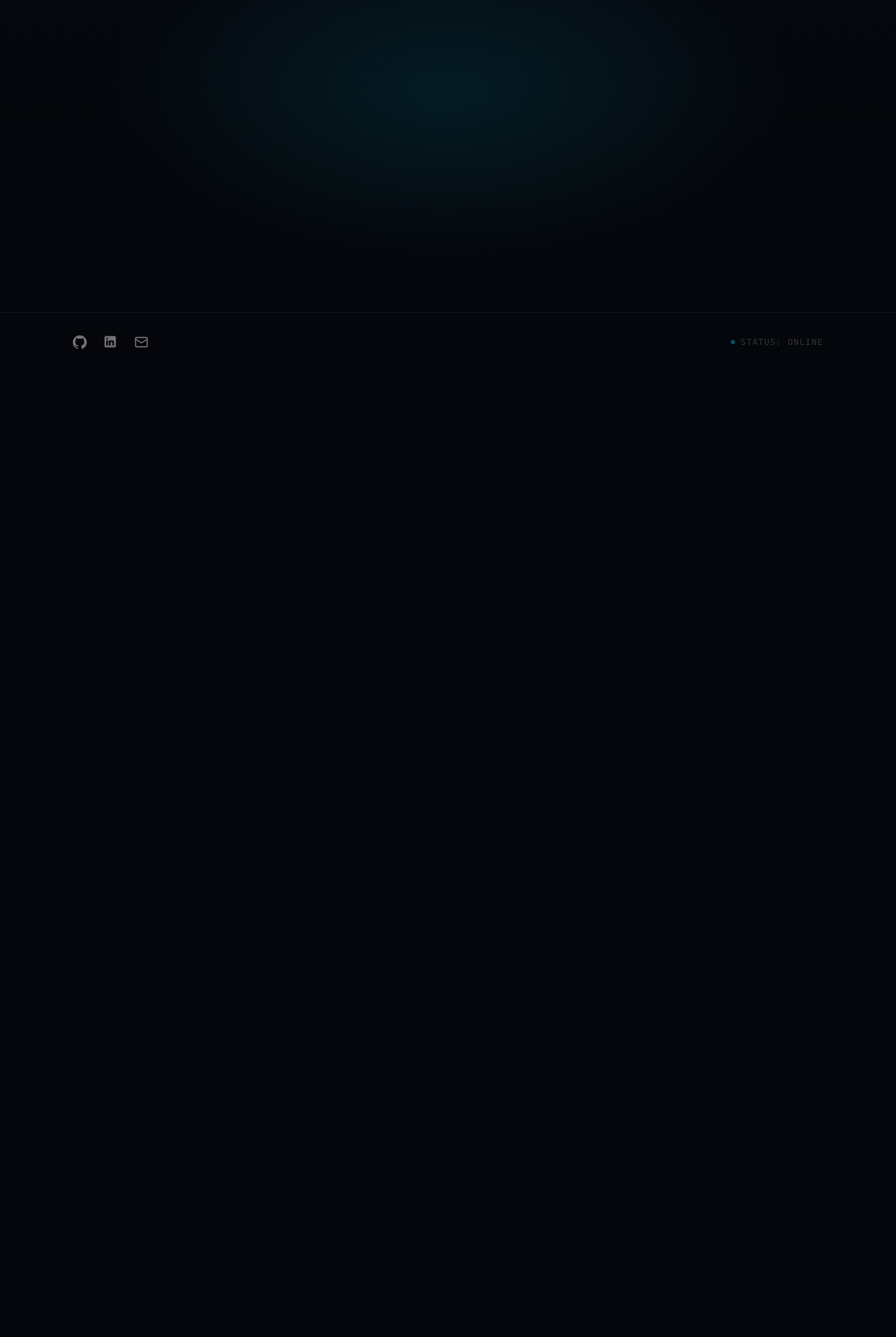
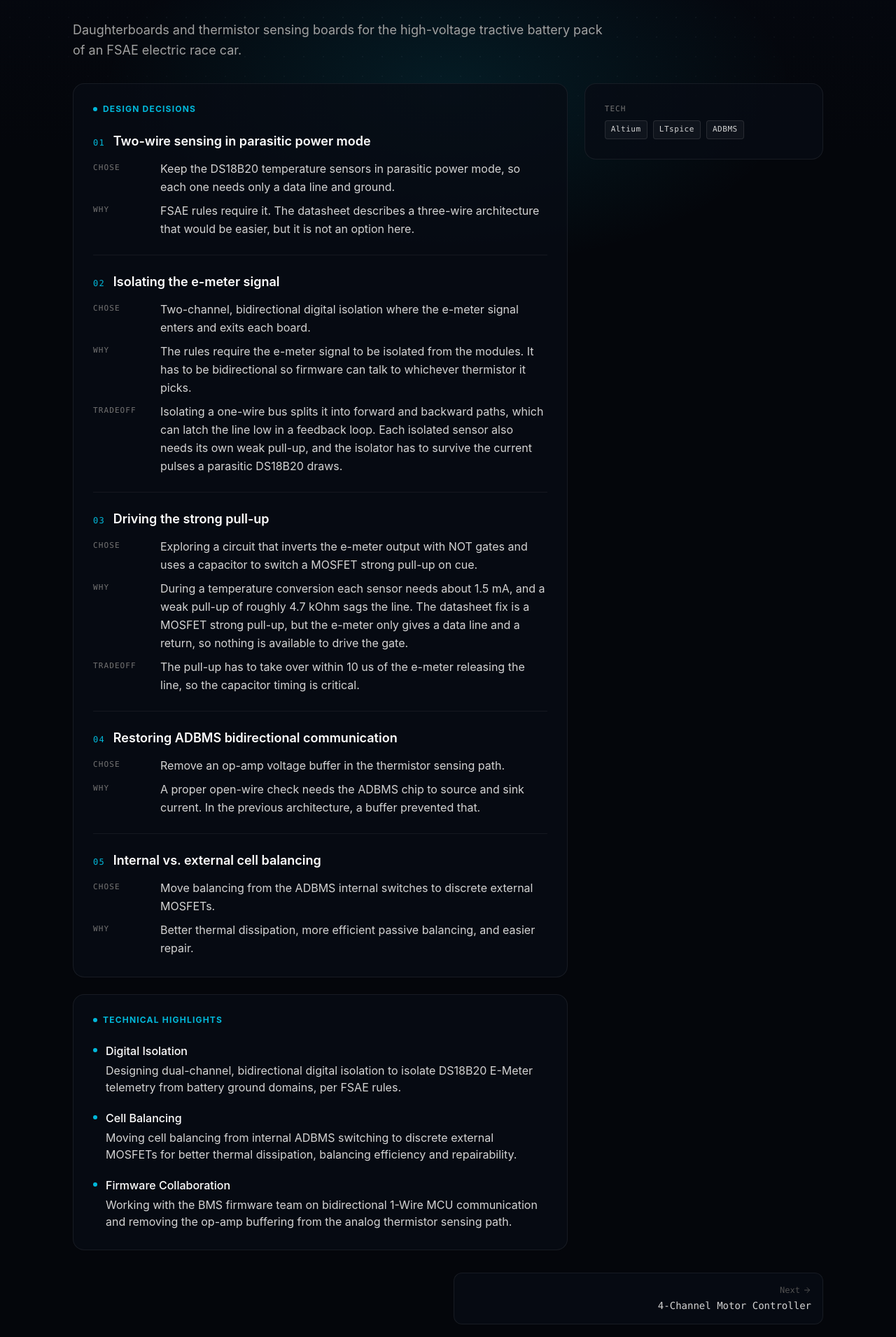
Before and after one commit to mofeomolade/mofeomolade.github.io, a React (Vite) app: page /projects/battery-pack-boards in a window 1280 px wide. Before the commit this address had no page. Shown: the part 269-2180 px from the top of the page at 70% size. Before the commit the page ends 800 px from the top, so only its background shows below. Built offline with nearby package versions, Linux system fonts and the light colour scheme.

Commit message:
Added a design choices section for each project

```diff
--- a/src/data/content.js
+++ b/src/data/content.js
@@ -88,16 +88,79 @@ export const gallery = [
 ];
 
 /*
+ * Project fields: `decisions` (optional) is the main story on a project page:
+ *   { title, chose, why, tradeoff? }. `highlights` stay as the supporting technical detail.
+ *
  * Gallery item: { src, alt, type: 'photo' | 'light' | 'dark', wide?: boolean }
  *  photo = cropped cover image, light/dark = diagram on a light/dark backing
  */
 export const projects = [
+  {
+    id: 'battery-pack-boards',
+    title: 'Battery Module & Thermistor Boards',
+    heading: 'Battery Module & Thermistor Boards',
+    status: 'In progress',
+    desc: 'Daughterboards and thermistor sensing boards for the high-voltage tractive battery pack of an FSAE electric race car.',
+    tech: ['Altium', 'LTspice', 'ADBMS',],
+    decisions: [
+      {
+        title: "Two-wire sensing in parasitic power mode",
+        chose: "Keep the DS18B20 temperature sensors in parasitic power mode, so each one needs only a data line and ground.",
+        why: "FSAE rules require it. The datasheet describes a three-wire architecture that would be easier, but it is not an option here.",
+      },
+      {
+        title: "Isolating the e-meter signal",
+        chose: "Two-channel, bidirectional digital isolation where the e-meter signal enters and exits each board.",
+        why: "The rules require the e-meter signal to be isolated from the modules. It has to be bidirectional so firmware can talk to whichever thermistor it picks.",
+        tradeoff: "Isolating a one-wire bus splits it into forward and backward paths, which can latch the line low in a feedback loop. Each isolated sensor also needs its own weak pull-up, and the isolator has to survive the current pulses a parasitic DS18B20 draws.",
+      },
+      {
+        title: "Driving the strong pull-up",
+        chose: "Exploring a circuit that inverts the e-meter output with NOT gates and uses a capacitor to switch a MOSFET strong pull-up on cue.",
+        why: "During a temperature conversion each sensor needs about 1.5 mA, and a weak pull-up of roughly 4.7 kOhm sags the line. The datasheet fix is a MOSFET strong pull-up, but the e-meter only gives a data line and a return, so nothing is available to drive the gate.",
+        tradeoff: "The pull-up has to take over within 10 us of the e-meter releasing the line, so the capacitor timing is critical.",
+      },
+      {
+        title: "Restoring ADBMS bidirectional communication",
+        chose: "Remove an op-amp voltage buffer in the thermistor sensing path.",
+        why: "A proper open-wire check needs the ADBMS chip to source and sink current. In the previous architecture, a buffer prevented that.",
+      },
+      {
+        title: "Internal vs. external cell balancing",
+        chose: "Move balancing from the ADBMS internal switches to discrete external MOSFETs.",
+        why: "Better thermal dissipation, more efficient passive balancing, and easier repair.",
+      },
+    ],
+    highlights: [
+      ['Digital Isolation', 'Designing dual-channel, bidirectional digital isolation to isolate DS18B20 E-Meter telemetry from battery ground domains, per FSAE rules.'],
+      ['Cell Balancing', 'Moving cell balancing from internal ADBMS switching to discrete external MOSFETs for better thermal dissipation, balancing efficiency and repairability.'],
+      ['Firmware Collaboration', 'Working with the BMS firmware team on bidirectional 1-Wire MCU communication and removing the op-amp buffering from the analog thermistor sensing path.'],
+    ],
+    gallery: [],
+  },
   {
     id: 'motor-controller',
     title: '4-Channel Motor Controller',
     heading: 'Custom 4-Channel Motor Controller',
     desc: 'Custom 4-channel motor controller PCB with 150W continuous power and CAN communication.',
     tech: ['Teensy 4.1', 'Altium', 'C++'],
+    decisions: [
+      {
+        title: "Dev board shield vs. bare MCU",
+        chose: "A Teensy 4.1 development board, with my PCB built as a shield around it.",
+        why: "The deadline for a working MVP was tight. Using a dev board took away the work of routing the MCU and implementing CAN controller, ADC, etc.",
+      },
+      {
+        title: "Choosing the MCU",
+        chose: "Teensy 4.1.",
+        why: "Picked mostly based on pinout. I needed enough analog pins for current sensing on every half-bridge IC, enough PWM-capable pins to drive ENA pins, and enough general digital I/O.",
+      },
+      {
+        title: "Thermal management",
+        chose: "Large ground and power planes, with stitching vias.",
+        why: "Each actuator runs at 12 V 3 A, so the board handles roughly 150 W continuous and thermal regulation mattered.",
+      },
+    ],
     highlights: [
       ['System Architecture', 'Owned the complete design lifecycle of a 4-channel motor controller PCB to drive 12V actuators at 3A continuous current each, implementing 8 IFX007T half-bridge ICs.'],
       ['MCU & Telemetry', 'Architected system around the Teensy 4.1 600 MHz ARM Cortex-M7 to support multi-channel PWM generation, real-time Hall-effect decoding, and CAN telemetry speeds of up to 1Mbit/s.'],
@@ -128,6 +191,18 @@ export const projects = [
     status: 'In progress',
     desc: 'Asynchronous buck converter stepping a 6S LiPo input down to 5V at 85% efficiency.',
     tech: ['Altium', 'LTspice'],
+    decisions: [
+      {
+        title: "Discrete components vs. a controller IC",
+        chose: "Designed the power and control stages from scratch with discrete components.",
+        why: "To build a deep understanding of buck topology fundamentals.",
+      },
+      {
+        title: "Voltage mode vs. current mode control",
+        chose: "Voltage mode.",
+        why: "It simplifies the feedback loop.",
+      },
+    ],
     highlights: [
       ['Power Architecture', 'Designed an asynchronous buck converter stepping down an 18V–25.2V 6S LiPo input to 5V 100-500 mA at 85% efficiency, maintaining Continuous Conduction Mode across all operating loads.'],
       ['PWM Controller', 'Implemented an analog voltage-mode PWM controller at 100 kHz, driving an LM334 constant-current source into a TLC555 timer to generate a linear sawtooth ramp fed into a comparator.'],
@@ -150,6 +225,13 @@ export const projects = [
     heading: 'PID Self-Balancing Robot',
     desc: 'Self-balancing robot on an ESP32-C3 with a from-scratch IMU driver and PID control.',
     tech: ['ESP32', 'C++', 'I2C'],
+    decisions: [
+      {
+        title: "ESP32 vs. Arduino Nano",
+        chose: "ESP32.",
+        why: "A faster clock and a 32-bit processor give a faster PID loop, which makes the robot more responsive.",
+      },
+    ],
     repo: 'https://github.com/mofeomolade/PID-Self-Balancing-Robot',
     highlights: [
       ['Driver Development', 'Developed a standalone C++ device driver for the MPU-6050 from scratch, writing directly to I2C registers to configure power states, set gyroscope and accelerometer ranges, and parse 14-byte data bursts.'],
@@ -225,6 +307,19 @@ export const projects = [
     heading: 'Rover Powertrain System',
     desc: 'Firmware and electronics for a 6-wheel rover drivetrain on a Nucleo-F446RE.',
     tech: ['STM32', 'C', 'UART'],
+    decisions: [
+      {
+        title: "STM32 Nucleo vs. Arduino",
+        chose: "An STM32 Nucleo board for prototyping.",
+        why: "More GPIOs and a faster processor. I also wanted to get familiar with an industry-standard platform and the STM32 HAL library.",
+      },
+      {
+        title: "Choosing the motor driver",
+        chose: "L298N.",
+        why: "Extensive documentation and community support around it.",
+        tradeoff: "The BJT-based architecture is inefficient. The support was worth more to me than the efficiency.",
+      },
+    ],
     highlights: [
       ['Hardware Integration', 'Designed a powertrain prototype around the L298N full-bridge motor driver and Nucleo F446RE MCU.'],
       ['Embedded Control', 'Implemented C firmware using STM32 HAL for command parsing, motor feedback, and UART communication.'],
--- a/src/pages/Home.jsx
+++ b/src/pages/Home.jsx
@@ -44,7 +44,7 @@ const TechBlock = ({ label, items, className = '' }) => (
 
 export default function Home() {
   const [showExperience, setShowExperience] = useState(false);
-  const current = getProject('buck-converter');
+  const current = getProject('battery-pack-boards');
   const openExperience = () => setShowExperience(true);
 
   return (
--- a/src/pages/ProjectDetail.jsx
+++ b/src/pages/ProjectDetail.jsx
@@ -1,3 +1,4 @@
+import { Fragment } from 'react';
 import { Link, useParams } from 'react-router-dom';
 import { ArrowLeftIcon, ArrowRightIcon, ExternalLinkIcon, FileTextIcon, GithubIcon, PlayIcon } from '../components/icons';
 import { BulletPoint, SectionLabel, Tag, btnGhost, cardClass } from '../components/ui';
@@ -66,6 +67,26 @@ function ResourceLink({ label, url }) {
   );
 }
 
+function Decision({ item, n }) {
+  const rows = [['Chose', item.chose], ['Why', item.why], ['Tradeoff', item.tradeoff]].filter(([, v]) => v);
+  return (
+    <li className="py-6 first:pt-0 last:pb-0">
+      <div className="flex items-baseline gap-3 mb-3">
+        <span className="font-mono text-xs text-cyan-500 tracking-widest">{String(n + 1).padStart(2, '0')}</span>
+        <h3 className="text-white font-semibold text-base md:text-lg">{item.title}</h3>
+      </div>
+      <dl className="grid grid-cols-[5rem_1fr] gap-x-4 gap-y-2 text-sm md:text-base">
+        {rows.map(([label, text]) => (
+          <Fragment key={label}>
+            <dt className="font-mono text-[11px] tracking-widest uppercase text-neutral-500 pt-1">{label}</dt>
+            <dd className="text-neutral-300 leading-relaxed">{text}</dd>
+          </Fragment>
+        ))}
+      </dl>
+    </li>
+  );
+}
+
 export default function ProjectDetail() {
   const { id } = useParams();
   const project = getProject(id);
@@ -107,7 +128,17 @@ export default function ProjectDetail() {
           </div>
         </aside>
 
-        <section className={`${cardClass} lg:col-span-2`}>
+        <div className="lg:col-span-2 flex flex-col gap-6">
+          {project.decisions?.length > 0 && (
+            <section className={cardClass}>
+              <SectionLabel className="mb-6">Design Decisions</SectionLabel>
+              <ul className="divide-y divide-white/[0.06]">
+                {project.decisions.map((item, i) => <Decision key={item.title} item={item} n={i} />)}
+              </ul>
+            </section>
+          )}
+
+        <section className={cardClass}>
           <SectionLabel className="mb-6">Technical Highlights</SectionLabel>
           <ul className="space-y-5 text-neutral-300 text-sm md:text-base">
             {project.highlights.map(([label, text]) => (
@@ -118,6 +149,7 @@ export default function ProjectDetail() {
             ))}
           </ul>
         </section>
+        </div>
       </div>
 
       {project.gallery.length > 0 && (
```
